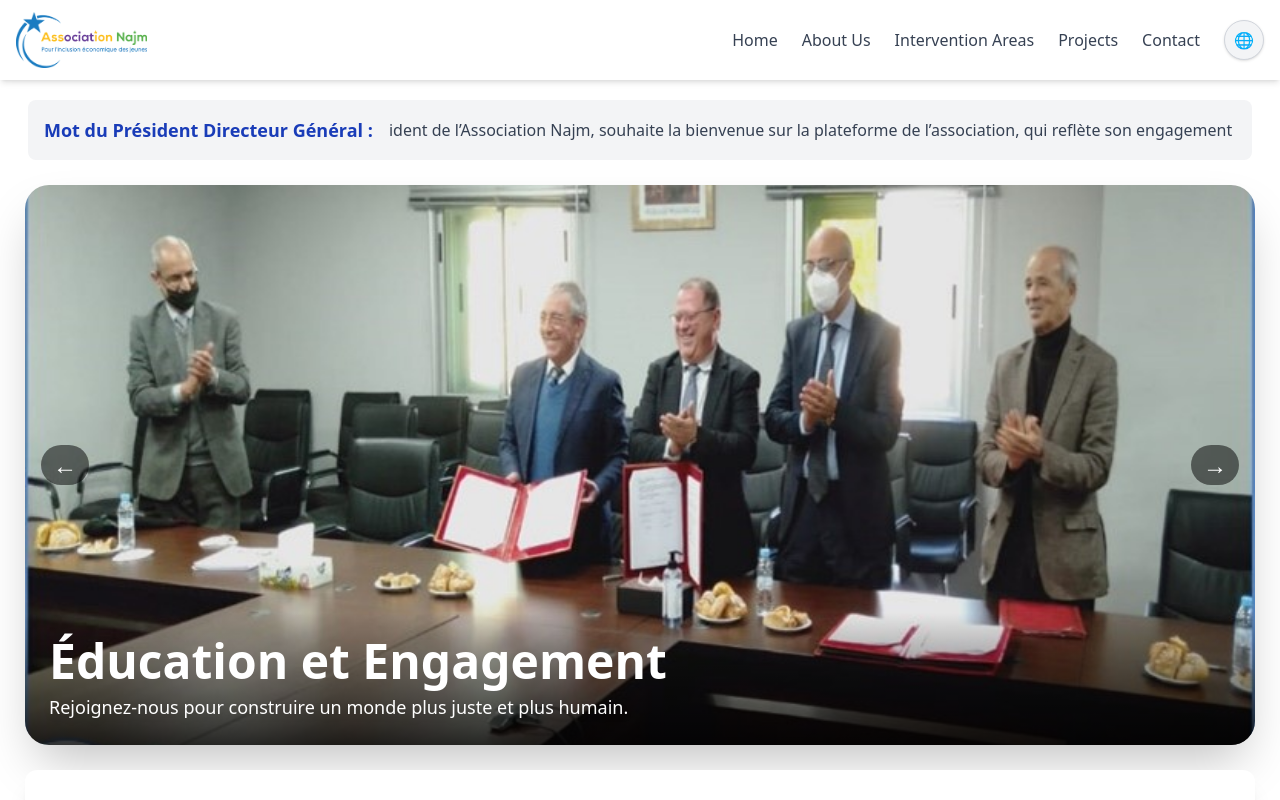
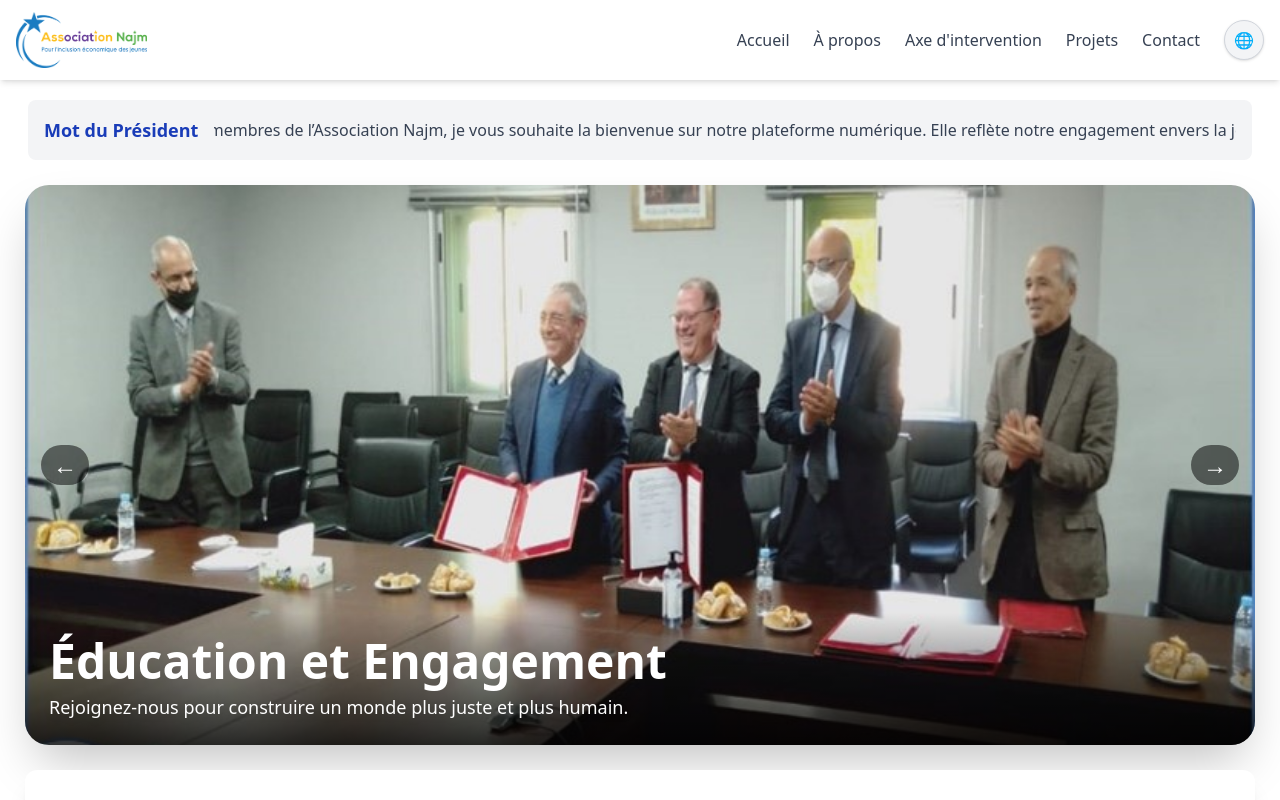
Before and after one commit to adkarim1983/association-project, a React (Vite) app: page / in a window 1280 px wide. Shown: the top 800 px of the page. Built offline with nearby package versions, Linux system fonts and the light colour scheme.

Commit message:
modif3ven

```diff
--- a/src/components/PresidentMessage.jsx
+++ b/src/components/PresidentMessage.jsx
@@ -1,7 +1,9 @@
+import { useTranslation } from "react-i18next";
 import { useState, useRef, useEffect } from "react";
 import presidentImg from "../assets/image2.jpg";
 
 export default function PresidentMessage() {
+  const { t } = useTranslation();
   const scrollRef = useRef(null);
   const [isPaused, setIsPaused] = useState(false);
   const [showFullMessage, setShowFullMessage] = useState(false);
@@ -38,17 +40,13 @@ export default function PresidentMessage() {
         }}
       >
         <h2 className="text-base md:text-lg font-bold text-blue-800 whitespace-nowrap">
-          Mot du Président Directeur Général :
+          {t("president_title")}
         </h2>
 
         {!showFullMessage ? (
           <div ref={scrollRef} className="flex-1 overflow-hidden">
             <div className="inline-block whitespace-nowrap text-gray-700 text-sm md:text-base min-w-max">
-              Monsieur Hassan Rizk, président de l’Association Najm, souhaite la
-              bienvenue sur la plateforme de l’association, qui reflète son
-              engagement pour l’insertion économique et professionnelle des
-              jeunes. L’association croit fermement que les jeunes sont les
-              moteurs du changement...
+              {t("president_text")}
             </div>
           </div>
         ) : (
@@ -59,19 +57,8 @@ export default function PresidentMessage() {
               className="w-32 h-32 sm:w-40 sm:h-40 rounded-full object-cover shadow"
             />
             <p className="text-gray-700 text-sm sm:text-base text-justify sm:max-w-2xl">
-              Monsieur Hassan Rizk, président de l’Association Najm, souhaite la
-              bienvenue sur la plateforme de l’association, qui reflète son
-              engagement pour l’insertion économique et professionnelle des
-              jeunes. L’association croit fermement que les jeunes sont les
-              moteurs du changement et que leur accompagnement est essentiel
-              pour un développement durable. Elle s'appuie sur des valeurs comme
-              le respect, la transparence, l’égalité et la confiance, tout en
-              nouant des partenariats locaux et internationaux. Son objectif est
-              de devenir une plateforme de référence pour guider, former et
-              inspirer les jeunes, afin qu’ils deviennent des acteurs du
-              développement et des leaders du futur.
+              {t("president_full_text")}
             </p>
-
           </div>
         )}
       </div>
--- a/src/i18n.js
+++ b/src/i18n.js
@@ -1,24 +1,23 @@
-import i18n from 'i18next';
-import { initReactI18next } from 'react-i18next';
-import LanguageDetector from 'i18next-browser-languagedetector';
+import i18n from "i18next";
+import { initReactI18next } from "react-i18next";
 
-import translationFR from './locales/fr/translation.json';
-import translationEN from './locales/en/translation.json';
-import translationAR from './locales/ar/translation.json';
+// Importer les traductions
+import translationFR from "./locales/fr/translation.json";
+import translationEN from "./locales/en/translation.json";
+import translationAR from "./locales/ar/translation.json";
 
-i18n
-  .use(LanguageDetector)
-  .use(initReactI18next)
-  .init({
+// Initialisation
+i18n.use(initReactI18next).init({
   resources: {
     fr: { translation: translationFR },
     en: { translation: translationEN },
     ar: { translation: translationAR },
   },
-    fallbackLng: 'fr',
+  lng: "fr", // langue par défaut
+  fallbackLng: "fr", // langue de secours
   interpolation: {
-      escapeValue: false
-    }
+    escapeValue: false,
+  },
 });
 
 export default i18n;
--- a/src/locales/ar/translation.json
+++ b/src/locales/ar/translation.json
@@ -5,6 +5,8 @@
     "axe": "مجالات التدخل",
     "projets": "المشاريع",
     "contact": "اتصل بنا"
-  }
-
+  },
+  "president_title": "كلمة الرئيس",
+  "president_text": "باسم جميع أعضاء جمعية نجم، نرحب بكم في منصتنا الرقمية التي تعكس التزامنا تجاه الشباب ورؤيتنا لتنمية المجتمع ورغبتنا في دعم الإدماج الاقتصادي والمهني.",
+  "president_full_text": "يرحب السيد حسن رزق، رئيس جمعية نجم، بكم في منصة الجمعية التي تعكس التزامه بالإدماج الاقتصادي والمهني للشباب. تؤمن الجمعية بشدة أن الشباب هم محرك التغيير وأن دعمهم أمر ضروري لتحقيق التنمية المستدامة. تستند الجمعية إلى قيم مثل الاحترام، الشفافية، المساواة والثقة، وتعمل على بناء شراكات محلية ودولية. وهدفها أن تصبح منصة مرجعية لتوجيه وتكوين وتحفيز الشباب ليصبحوا فاعلين في التنمية وقادة في المستقبل."
 }
--- a/src/locales/en/translation.json
+++ b/src/locales/en/translation.json
@@ -1,3 +1,4 @@
+
 {
   "menu": {
     "accueil": "Home",
@@ -5,5 +6,8 @@
     "axe": "Intervention Areas",
     "projets": "Projects",
     "contact": "Contact"
-  }
-  }
+  },
+  "president_title": "President's Message",
+  "president_text": "On behalf of all the members of the Najm Association, I welcome you to our digital platform. It reflects our commitment to youth, our vision for community development, and our desire to act for economic and professional inclusion.",
+  "president_full_text": "Mr. Hassan Rizk, President of the Najm Association, welcomes you to the association's platform, which reflects his commitment to the economic and professional integration of youth. The association firmly believes that young people are the drivers of change and that supporting them is essential for sustainable development. It is based on values such as respect, transparency, equality, and trust, while establishing local and international partnerships. Its goal is to become a reference platform to guide, train and inspire young people, so that they become actors of development and future leaders."
+}
--- a/src/locales/fr/translation.json
+++ b/src/locales/fr/translation.json
@@ -5,5 +5,8 @@
     "axe": "Axe d'intervention",
     "projets": "Projets",
     "contact": "Contact"
-  }
+  },
+  "president_title": "Mot du Président",
+  "president_text": "Au nom de l’ensemble des membres de l’Association Najm, je vous souhaite la bienvenue sur notre plateforme numérique. Elle reflète notre engagement envers la jeunesse, notre vision du développement communautaire et notre volonté d’agir pour l’insertion économique et professionnelle.",
+  "president_full_text": "Monsieur Hassan Rizk, président de l’Association Najm, souhaite la bienvenue sur la plateforme de l’association, qui reflète son engagement pour l’insertion économique et professionnelle des jeunes. L’association croit fermement que les jeunes sont les moteurs du changement et que leur accompagnement est essentiel pour un développement durable. Elle s'appuie sur des valeurs comme le respect, la transparence, l’égalité et la confiance, tout en nouant des partenariats locaux et internationaux. Son objectif est de devenir une plateforme de référence pour guider, former et inspirer les jeunes, afin qu’ils deviennent des acteurs du développement et des leaders du futur."
 }
--- a/src/pages/AboutUs.jsx
+++ b/src/pages/AboutUs.jsx
@@ -125,14 +125,14 @@ export default function ValeursEtPrincipes() {
         },
         {
             titre: "Transparence",
-            couleur: "bg-[#5465ff]",
+            couleur: "bg-[#072ac8]",
             texte:
                 "La transparence garantit la clarté et la crédibilité de nos actions. L’association maintient une communication ouverte avec les jeunes et les partenaires afin de renforcer la confiance et la compréhension.",
             image: affichage,
         },
         {
             titre: "Confiance",
-            couleur: "bg-[#5863f8]",
+            couleur: "bg-[#072ac8]",
             texte:
                 "La confiance est essentielle pour une coopération durable. L’association accompagne les jeunes avec bienveillance afin de leur permettre d’atteindre leurs objectifs avec assurance.",
             image: confiance,
@@ -146,20 +146,27 @@ export default function ValeursEtPrincipes() {
         },
         {
             titre: "Dignité",
-            couleur: "bg-[#5465ff]",
+            couleur: "bg-[#072ac8]",
             texte:
                 "L’association place la préservation de la dignité humaine au cœur de son action en respectant les droits des jeunes et en valorisant leur participation à la société de manière respectueuse de leur valeur et de leur potentiel. Elle s’efforce de créer un environnement favorable qui permet aux jeunes de participer activement au développement socio-économique tout en préservant leur dignité.",
             image: dignite,
         },
         {
             titre: "Engagement",
-            couleur: "bg-[#5465ff]",
+            couleur: "bg-[#072ac8]",
             texte:
                 "L’engagement envers la responsabilité est la pierre angulaire du succès de l’association dans la réalisation de ses objectifs. L’association œuvre avec efficacité et intégrité à concevoir et mettre en œuvre des initiatives visant à l’autonomisation économique et sociale des jeunes, tout en assurant un suivi rigoureux pour garantir l’atteinte des résultats escomptés.",
             image: engagement,
         },
         {
             titre: "Citoyenneté",
+            couleur: "bg-[#072ac8]",
+            texte:
+                "L’association considère les jeunes comme une force motrice du développement économique et social. Elle s’efforce de renforcer leur sentiment d’appartenance en les impliquant dans des projets au service de la nation, contribuant ainsi à ancrer les valeurs d’une citoyenneté active et à favoriser une renaissance durable.",
+            image: citoyennete,
+        },
+        {
+            titre: "Formation",
             couleur: "bg-[#072ac8]",
             texte:
                 "L’association considère les jeunes comme une force motrice du développement économique et social. Elle s’efforce de renforcer leur sentiment d’appartenance en les impliquant dans des projets au service de la nation, contribuant ainsi à ancrer les valeurs d’une citoyenneté active et à favoriser une renaissance durable.",
@@ -208,8 +215,8 @@ export default function ValeursEtPrincipes() {
                 </div>
             </section>
 
-            <section className="py-16 px-6 bg-gray-100">
-                <h2 className="text-center text-3xl font-bold text-blue-800 mb-12">
+            <section className="py-5 px-6 bg-gray-100 mx-6 rounded-lg">
+                <h2 className="text-center text-3xl font-bold text-blue-800 mb-6">
                     Valeurs et Principes de l’Association
                 </h2>
 
```
Lines whose indentation alone changed are shown as unchanged.
